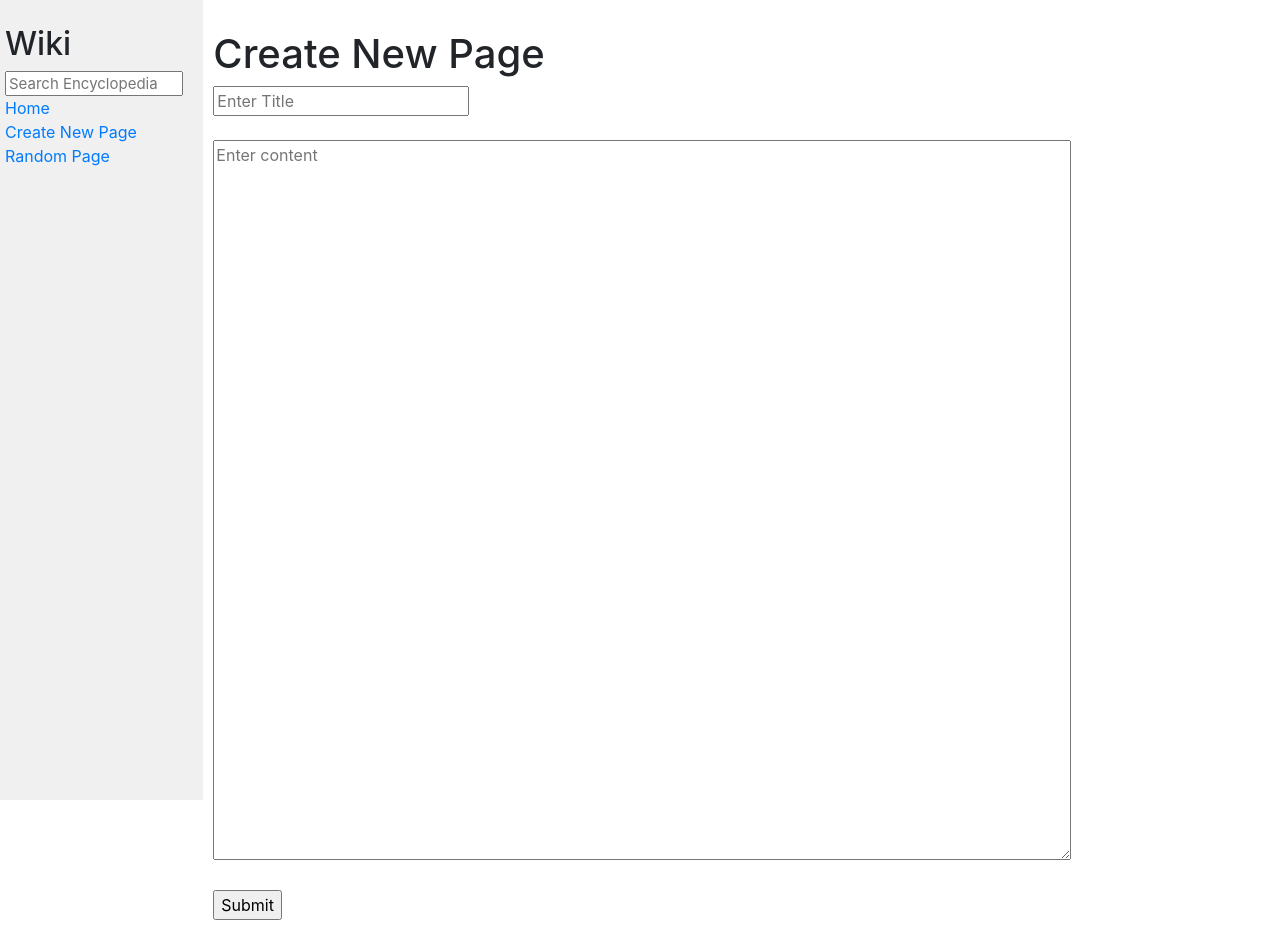
After one commit to lavenderyang/cs50w_project1_wiki, a Django app: page /add in a window 1280 px wide. The commit adds this page. Run offline with Django 3.2, Linux system fonts and the light colour scheme; some libraries are stand-ins or nearby versions.

Commit message:
Complete wiki

```diff
--- /dev/null
+++ b/wiki/encyclopedia/templates/encyclopedia/add.html
@@ -0,0 +1,19 @@
+{% extends "encyclopedia/layout.html" %}
+
+{% block title %}
+    Create New
+{% endblock %}
+
+{% block body %}
+    <h1>Create New Page</h1>
+    <form action="{% url 'add' %}" method="post">
+        {% csrf_token %}
+        <input class="form-text" type="text" name="title" placeholder="Enter Title">
+        <br>
+        <textarea name="content" placeholder="Enter content" rows="4" cols="50"></textarea>
+        <br><br>
+        <input type="submit" value="Submit">
+    </form>
+
+
+{% endblock %}
--- a/wiki/encyclopedia/templates/encyclopedia/layout.html
+++ b/wiki/encyclopedia/templates/encyclopedia/layout.html
@@ -12,17 +12,17 @@
         <div class="row">
             <div class="sidebar col-lg-2 col-md-3">
                 <h2>Wiki</h2>
-                <form>
+                <form action="{% url 'search' %}" method="get">
                     <input class="search" type="text" name="q" placeholder="Search Encyclopedia">
                 </form>
                 <div>
                     <a href="{% url 'index' %}">Home</a>
                 </div>
                 <div>
-                    Create New Page
+                    <a href="{% url 'add' %}">Create New Page</a>
                 </div>
                 <div>
-                    Random Page
+                    <a href="{% url 'random' %}">Random Page</a>
                 </div>
                 {% block nav %}
                 {% endblock %}
--- a/wiki/encyclopedia/urls.py
+++ b/wiki/encyclopedia/urls.py
@@ -4,5 +4,9 @@ from . import views
 
 urlpatterns = [
     path("", views.index, name="index"),
-    path("wiki/<str:TITLE>", views.entry, name="entry")
+    path("wiki/<str:TITLE>", views.entry, name="entry"),
+    path("search", views.search, name="search"),
+    path("add", views.add, name="add"),
+    path("edit/<str:TITLE>", views.edit, name="edit"),
+    path("random", views.random, name="random")
 ]
--- a/wiki/encyclopedia/views.py
+++ b/wiki/encyclopedia/views.py
@@ -2,7 +2,12 @@ from django.http import HttpResponse, Http404
 
 from django.shortcuts import render
 
+from django.urls import reverse
+from django.http import HttpResponseRedirect
+
 from . import util
+from random import randint
+import markdown
 
 def index(request):
     return render(request, "encyclopedia/index.html", {
@@ -10,7 +15,8 @@ def index(request):
     })
 
 def entry(request, TITLE):
-    entry = util.get_entry(TITLE)
+    entry = markdown.markdown(util.get_entry(TITLE))
+    print(entry)
     if not entry:
         return render(request, "encyclopedia/error.html", {"message": "You requested page was not found."})
     return render(request, "encyclopedia/entry.html", {
@@ -18,3 +24,64 @@ def entry(request, TITLE):
         "title": TITLE
 
     })
+
+def search(request):
+    title = request.GET["q"]
+    entry = util.get_entry(title)
+    new_entries = []
+    if not entry:
+        entries = util.list_entries()
+        for item in entries:
+            if title in item.lower():
+                new_entries.append(item)
+
+        return render(request, "encyclopedia/search_result.html", {
+        "entries": new_entries
+    })
+    return render(request, "encyclopedia/entry.html", {
+        "entry": entry,
+        "title": title
+
+    })
+
+def add(request):
+    # Check if method is POST
+    if request.method == "POST":
+        TITLE = request.POST["title"]
+        CONTENT = request.POST["content"]
+        entry = util.get_entry(TITLE)
+        if not entry:
+            util.save_entry(TITLE, CONTENT)
+        else:
+            return render(request, "encyclopedia/error.html", {"message": "Your encyclopedia entry already exists with the provided title."})
+
+
+    return render(request, "encyclopedia/add.html")
+
+
+def edit(request, TITLE):
+    if request.method == "POST":
+        CONTENT = request.POST["content"]
+        util.save_entry(TITLE, CONTENT)
+        return HttpResponseRedirect(reverse("entry", args=(TITLE,)))
+    entry = util.get_entry(TITLE)
+    return render(request, "encyclopedia/edit.html", {
+        "entry": entry,
+        "title": TITLE
+
+    })
+
+
+def random(request):
+    entries = util.list_entries()
+    entries_length = len(entries)
+    random_title = entries[randint(0, (entries_length-1))]
+    entry = markdown.markdown(util.get_entry(random_title))
+
+    return render(request, "encyclopedia/entry.html", {
+        "entry": entry,
+         "title": random_title
+
+    })
+
+    # return HttpResponse("Hello, world!")
```
Also changed, not shown: wiki/encyclopedia/templates/encyclopedia/edit.html (added, +19 -0 lines), wiki/encyclopedia/templates/encyclopedia/entry.html (+3 -4 lines), wiki/encyclopedia/templates/encyclopedia/search_result.html (added, +16 -0 lines), wiki/entries/AI.md (added, +9 -0 lines).
